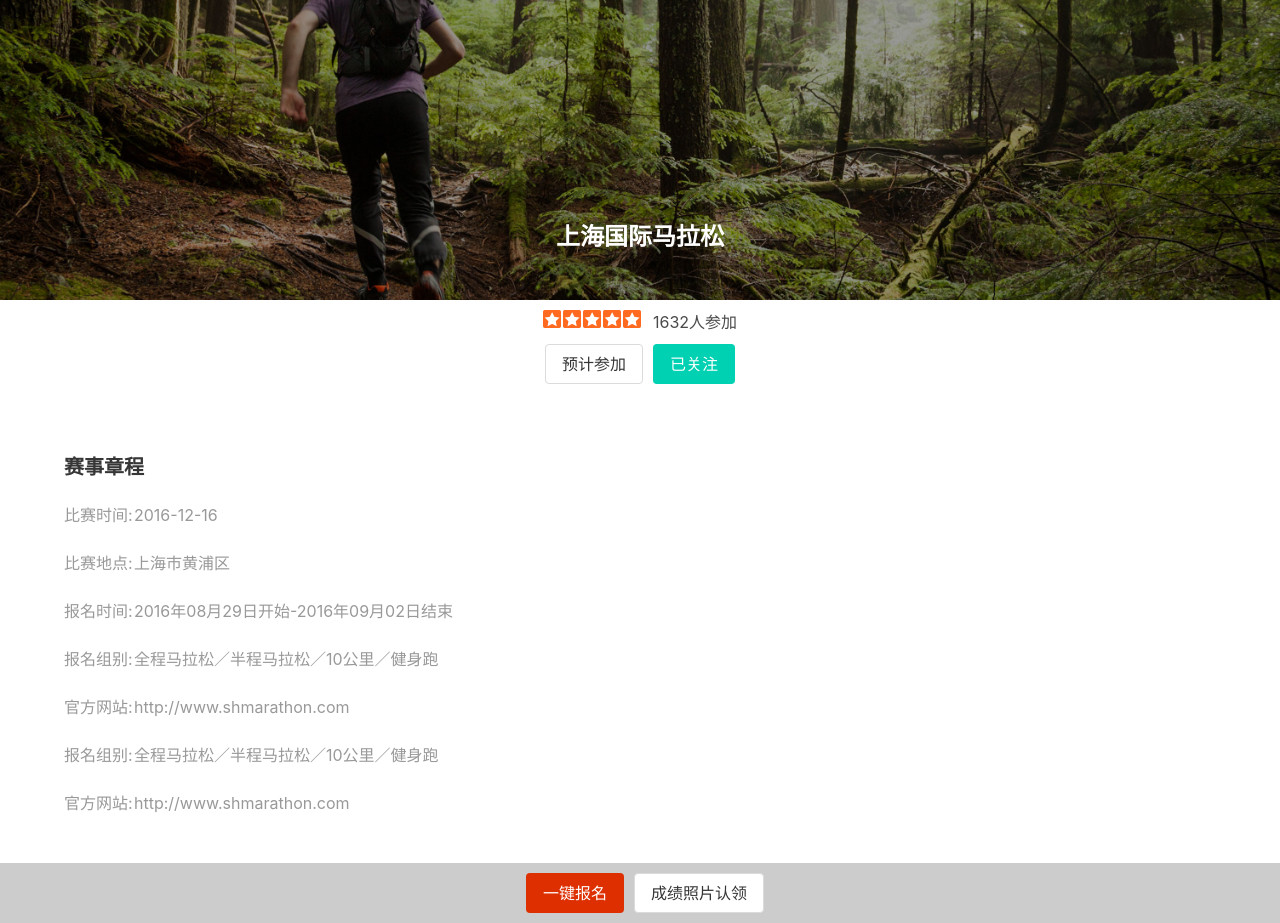
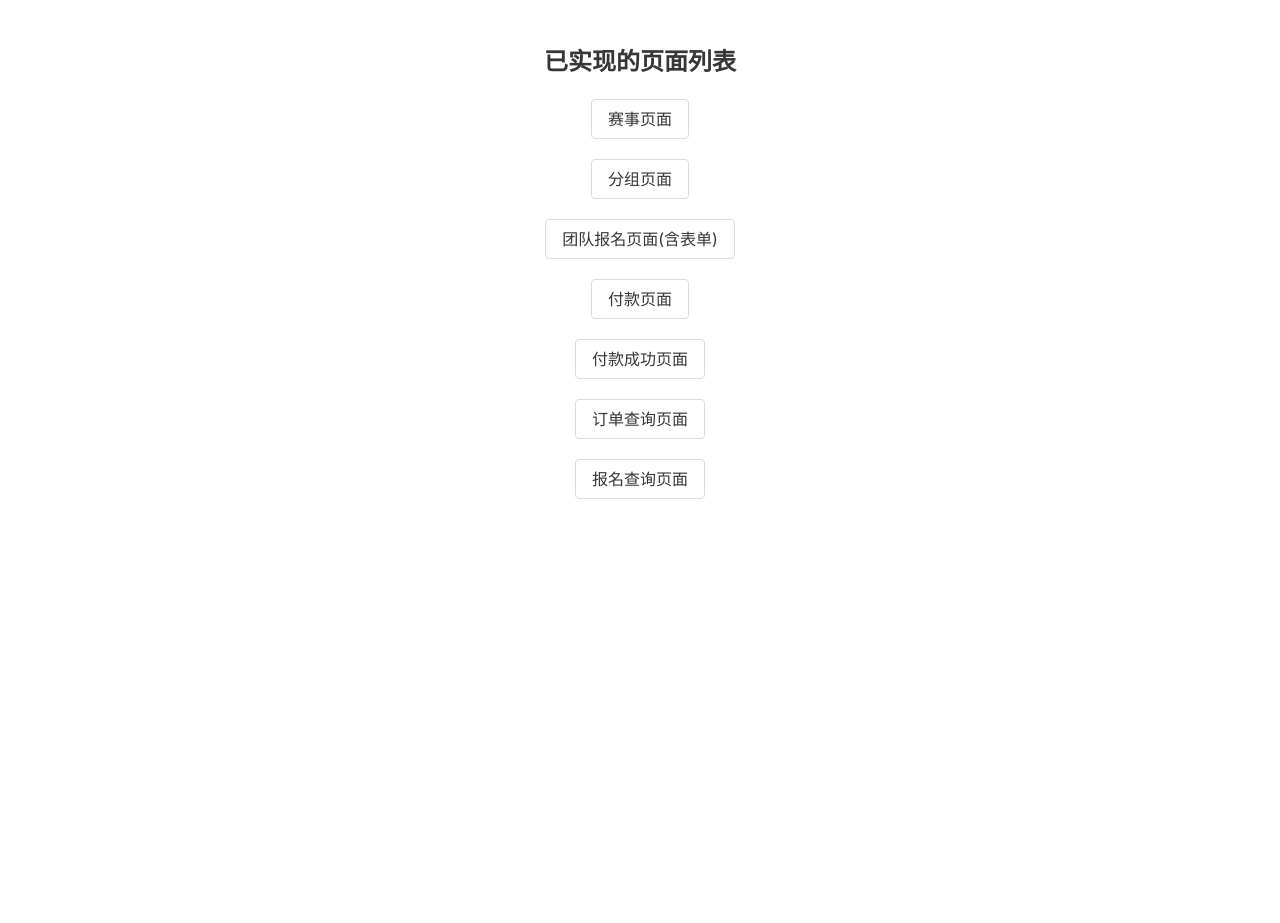
Before and after one commit to jetdmb/irs_reg, a Nuxt app: page / in a window 1280 px wide. After the commit the page ends 800 px from the top, so only its background shows below. Built offline with nearby package versions, Linux system fonts and the light colour scheme.

Commit message:
add 报名查询 and 列表页

```diff
--- /dev/null
+++ b/assets/loading.css
@@ -0,0 +1,8 @@
+.page-enter-active, .page-leave-active {
+  transition: all 0.5s;
+}
+
+.page-enter, .page-leave-active {
+  opacity: 0;
+  transform: scale(0);
+}
--- a/nuxt.config.js
+++ b/nuxt.config.js
@@ -16,6 +16,7 @@ module.exports = {
     // Load a node.js module
     'font-awesome/css/font-awesome.css',
     'bulma/css/bulma.css',
+    'assets/loading.css'
     // node.js module but we specify the lang
     //{ src: 'bulma', lang: 'sass' },
     // Css file in the project
--- a/pages/index.vue
+++ b/pages/index.vue
@@ -1,139 +1,41 @@
 <template lang="pug">
-div.irs
-  div.irs-content
-    section.hero
-      div.hero-head
-        div.race-header(style="background-image: url('/images/home_banner.jpg')")
-          h1.title.is-4.
-            上海国际马拉松
-      div.hero-foot
-        div.container
-          nav.level
-            nav.level-item.has-text-centered
-              div.stars-container
-                div.stars
-                  img(src="/images/star-on-b.png", alt="1", title="Stars")
-                  img(src="/images/star-on-b.png", alt="1", title="Stars")
-                  img(src="/images/star-on-b.png", alt="1", title="Stars")
-                  img(src="/images/star-on-b.png", alt="1", title="Stars")
-                  img(src="/images/star-on-b.png", alt="1", title="Stars")
-                div.join_count.
-                  1632人参加
-    nav.level
-      nav.level-item.has-text-centered.race-center-buttons
-        a.button 预计参加
-        a.button.is-primary 已关注
-    section.section
-      div.container
-        h5.title.is-5.bold 赛事章程
-        div.columns.race-rules
-          div.column
-            label 比赛时间:
-            span 2016-12-16
-        div.columns.race-rules
-          div.column
-            label 比赛地点:
-            span 上海市黄浦区
-        div.columns.race-rules
-          div.column
-            label 报名时间:
-            span 2016年08月29日开始-2016年09月02日结束
-        div.columns.race-rules
-          div.column
-            label 报名组别:
-            span 全程马拉松／半程马拉松／10公里／健身跑
-        div.columns.race-rules
-          div.column
-            label 官方网站:
-            span http://www.shmarathon.com
-        div.columns.race-rules
-          div.column
-            label 报名组别:
-            span 全程马拉松／半程马拉松／10公里／健身跑
-        div.columns.race-rules
-          div.column
-            label 官方网站:
-            span http://www.shmarathon.com
-  footer
-    div.container
-      nav.level
-        div.level-item
-          a(href="/race_groups", class="button irs-red") 一键报名
-          a.button 成绩照片认领
+div.intro-container
+  section.section
+    div.container.has-text-centered
+      h2.title.is-4 已实现的页面列表
+      p
+        router-link.button(to="/race") 赛事页面
+      p
+        router-link.button(to="/race_groups") 分组页面
+      p
+        router-link.button(to="/team")  团队报名页面(含表单)
+      p
+        router-link.button(to="/pay") 付款页面
+      p
+        router-link.button(to="/pay_success") 付款成功页面
+      p
+        router-link.button(to="/my_orders")  订单查询页面
+      p
+        router-link.button(to="/search_reg") 报名查询页面
 
 </template>
 
 <script>
 export default {
   data: () => {
-    return { name: 'world' }
+    return { }
   },
    head: {
-    title: 'Home page 🚀'
+    title: '已实现的页面列表'
   }
 }
 </script>
 
 <style lang="stylus">
-  .button.irs-red:hover, .button.irs-red:focus, .button.irs-red.is-active, .button.irs-red
-    background-color: #dd2f00
-    border-color: transparent
-    color: white
-
-  .irs
-    background-color:#ffffff
-    display: flex
+  div.intro-container
+    background-color: #ffffff
     min-height: 100vh
-    flex-direction: column
-    div.irs-content
-      flex: 1 0 auto
-    footer
-      flex: none
-      padding: 10px 0
-      background-color: #cccccc
-      a.button
-        margin-left: 10px
-  .race-rules
-    label
-      min-width: 70px
-      text-align: left
-      display: inline-block
-    span
-      display: inline-block
-    color: #999999
-  .bold
-    font-weight: bold
-  .race-header
-    background-color: rgba(0, 0, 0, 0)
-    background-repeat: no-repeat
-    background-size: cover
-    background-position: center center
-    position: relative
-    min-height: 300px;
-
-    h1
-      text-align: center
-      color: #ffffff
-      position: absolute
-      width: 100%
-      left: 0
-      bottom: 50px
-
-  .stars-container
-    text-align: center
-    padding: 10px 0
-    div.stars
-      display: inline-block
-      margin-right: 10px
-      img
-        display: inline-block
-        margin-right: 2px
-
-    div.join_count
-      display: inline-block
-
-  .race-center-buttons
-    a.button + a.button
-      margin-left: 10px
+    p+p
+      margin-top: 20px
 
 </style>
--- /dev/null
+++ b/pages/race.vue
@@ -0,0 +1,139 @@
+<template lang="pug">
+div.irs
+  div.irs-content
+    section.hero
+      div.hero-head
+        div.race-header(style="background-image: url('/images/home_banner.jpg')")
+          h1.title.is-4.
+            上海国际马拉松
+      div.hero-foot
+        div.container
+          nav.level
+            nav.level-item.has-text-centered
+              div.stars-container
+                div.stars
+                  img(src="/images/star-on-b.png", alt="1", title="Stars")
+                  img(src="/images/star-on-b.png", alt="1", title="Stars")
+                  img(src="/images/star-on-b.png", alt="1", title="Stars")
+                  img(src="/images/star-on-b.png", alt="1", title="Stars")
+                  img(src="/images/star-on-b.png", alt="1", title="Stars")
+                div.join_count.
+                  1632人参加
+    nav.level
+      nav.level-item.has-text-centered.race-center-buttons
+        a.button 预计参加
+        a.button.is-primary 已关注
+    section.section
+      div.container
+        h5.title.is-5.bold 赛事章程
+        div.columns.race-rules
+          div.column
+            label 比赛时间:
+            span 2016-12-16
+        div.columns.race-rules
+          div.column
+            label 比赛地点:
+            span 上海市黄浦区
+        div.columns.race-rules
+          div.column
+            label 报名时间:
+            span 2016年08月29日开始-2016年09月02日结束
+        div.columns.race-rules
+          div.column
+            label 报名组别:
+            span 全程马拉松／半程马拉松／10公里／健身跑
+        div.columns.race-rules
+          div.column
+            label 官方网站:
+            span http://www.shmarathon.com
+        div.columns.race-rules
+          div.column
+            label 报名组别:
+            span 全程马拉松／半程马拉松／10公里／健身跑
+        div.columns.race-rules
+          div.column
+            label 官方网站:
+            span http://www.shmarathon.com
+  footer
+    div.container
+      nav.level
+        div.level-item
+          a(href="/race_groups", class="button irs-red") 一键报名
+          a.button 成绩照片认领
+
+</template>
+
+<script>
+export default {
+  data: () => {
+    return { name: 'world' }
+  },
+   head: {
+    title: 'Home page 🚀'
+  }
+}
+</script>
+
+<style lang="stylus">
+  .button.irs-red:hover, .button.irs-red:focus, .button.irs-red.is-active, .button.irs-red
+    background-color: #dd2f00
+    border-color: transparent
+    color: white
+
+  .irs
+    background-color:#ffffff
+    display: flex
+    min-height: 100vh
+    flex-direction: column
+    div.irs-content
+      flex: 1 0 auto
+    footer
+      flex: none
+      padding: 10px 0
+      background-color: #cccccc
+      a.button
+        margin-left: 10px
+  .race-rules
+    label
+      min-width: 70px
+      text-align: left
+      display: inline-block
+    span
+      display: inline-block
+    color: #999999
+  .bold
+    font-weight: bold
+  .race-header
+    background-color: rgba(0, 0, 0, 0)
+    background-repeat: no-repeat
+    background-size: cover
+    background-position: center center
+    position: relative
+    min-height: 300px;
+
+    h1
+      text-align: center
+      color: #ffffff
+      position: absolute
+      width: 100%
+      left: 0
+      bottom: 50px
+
+  .stars-container
+    text-align: center
+    padding: 10px 0
+    div.stars
+      display: inline-block
+      margin-right: 10px
+      img
+        display: inline-block
+        margin-right: 2px
+
+    div.join_count
+      display: inline-block
+
+  .race-center-buttons
+    a.button + a.button
+      margin-left: 10px
+
+</style>
--- /dev/null
+++ b/pages/search_reg.vue
@@ -0,0 +1,62 @@
+<template lang="pug">
+div.search-reg-container
+  section.section.header
+    div.container
+      h2.title.is-4 三峡（宜昌）超级越野赛
+      p.control.has-addons
+        input.input.is-expanded(type="text", placeholder="请输入手机号或姓名")
+        a.button 报名查询
+
+  section.section.content
+    div.container
+      p
+        label 姓名:
+        span 石玉宝
+      p
+        label 组别:
+        span 半程个人
+      p
+        label 状态:
+        span 待付款
+      p.has-text-centered
+        button.button 查看报名详情
+
+</template>
+
+<script>
+export default {
+  data: () => {
+    return { }
+  },
+   head: {
+    title: '报名查询'
+  }
+}
+</script>
+
+<style lang="stylus">
+  div.search-reg-container
+    padding: 0
+    background-color: #eeeeee
+    min-height: 100vh
+    button.button
+      min-width: 100px
+
+    .section
+      background-color: transparent
+    section.section
+      margin: 0 10px
+      padding: 40px 0
+      &.content
+        label
+          margin-left: 50px
+          min-width: 50px
+        span, label
+          display: inline-block;
+        p:not(:last-child)
+          margin-bottom:5px
+        p:last-child
+          margin-top: 40px
+
+
+</style>
```
Also changed, not shown: plugins/vee_validate.js (+6 -6 lines).
